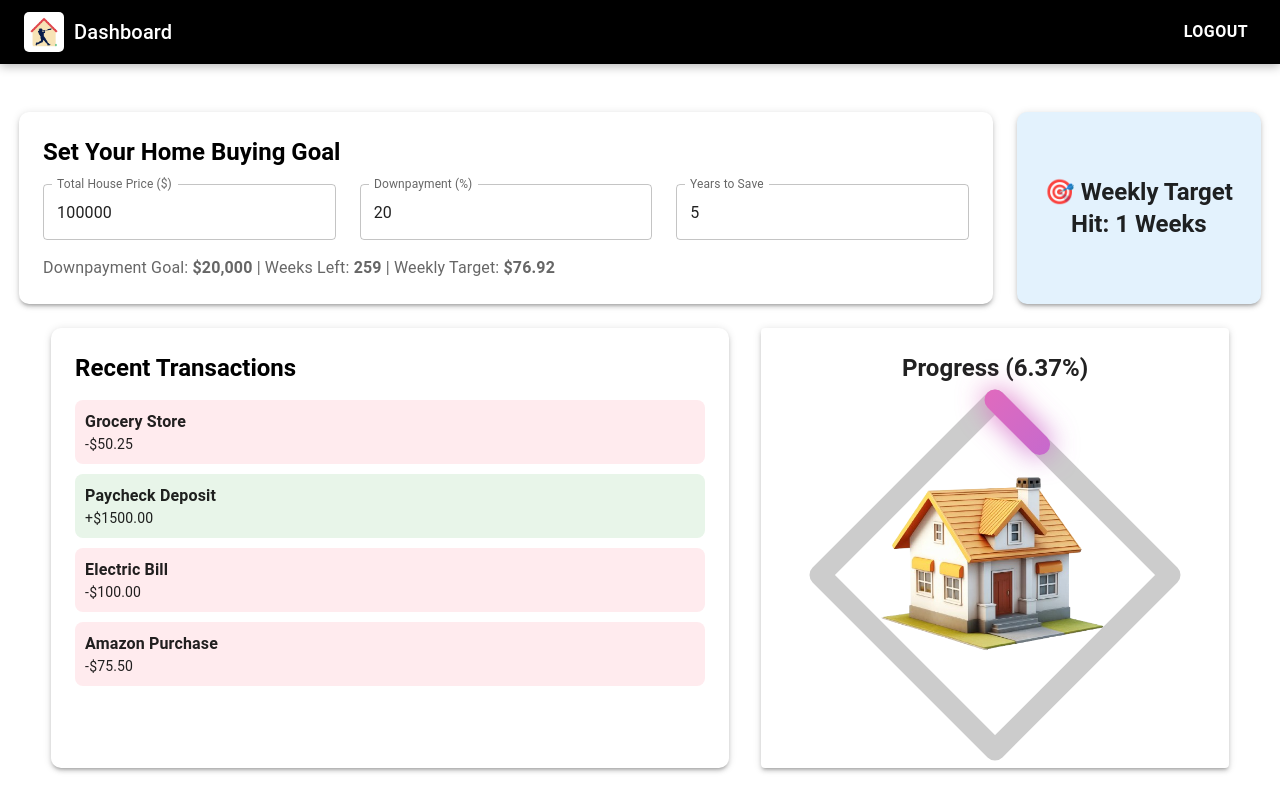
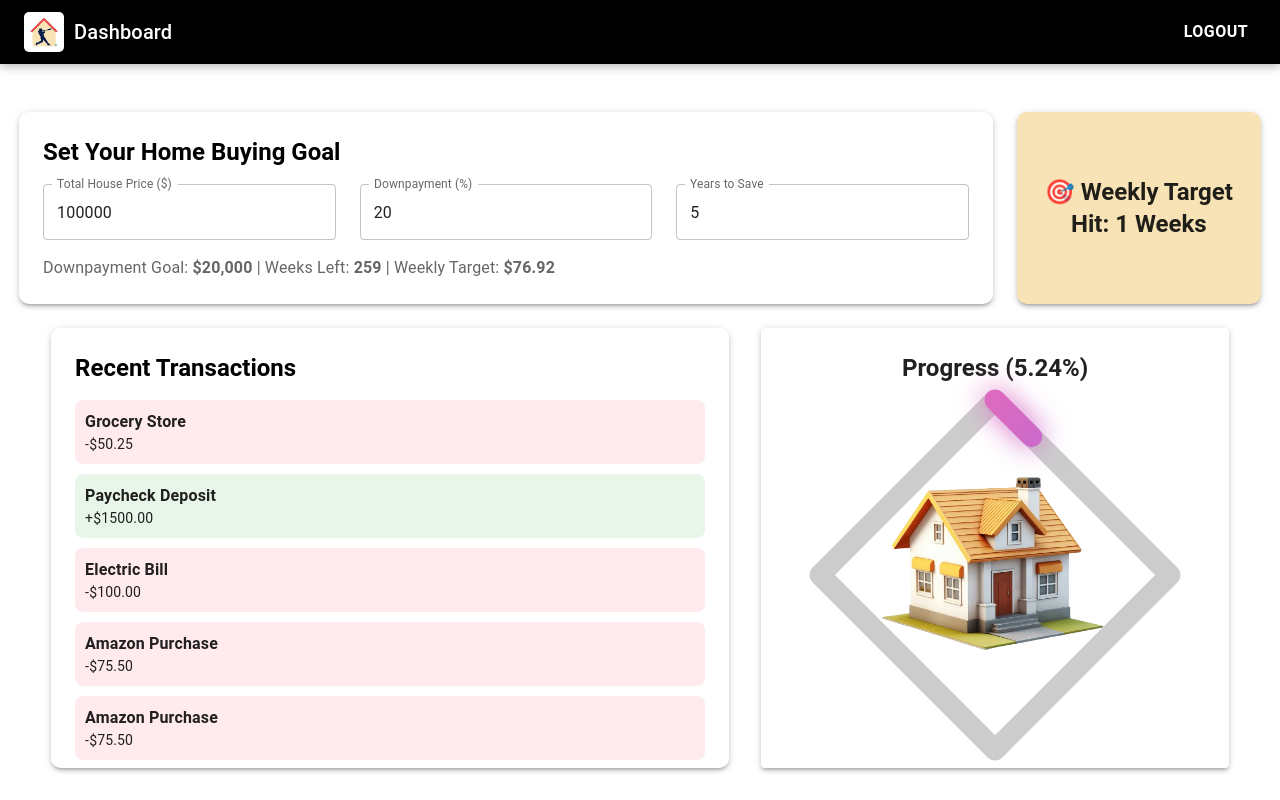
Before and after one commit to WanderingWalnut/HomeRun, a React (Vite) app in the folder frontend/frontend/: page /mainpage in a window 1280 px wide. Built offline with nearby package versions, Linux system fonts and the light colour scheme.

Commit message:
Made scroll view for multiple transactions

```diff
--- a/frontend/frontend/src/pages/MainPage.tsx
+++ b/frontend/frontend/src/pages/MainPage.tsx
@@ -10,6 +10,9 @@ const mockTransactions = [
   { id: 2, description: "Paycheck Deposit", amount: 1500, date: "2025-02-14" },
   { id: 3, description: "Electric Bill", amount: -100, date: "2025-02-13" },
   { id: 4, description: "Amazon Purchase", amount: -75.5, date: "2025-02-12" },
+  { id: 5, description: "Amazon Purchase", amount: -75.5, date: "2025-02-12" },
+  { id: 6, description: "Amazon Purchase", amount: -75.5, date: "2025-02-12" },
+  { id: 7, description: "Amazon Purchase", amount: -75.5, date: "2025-02-12" }
 ];
 
 function DiamondProgress({ value = 0, size = 300, strokeWidth = 10 }) {
@@ -161,7 +164,7 @@ export default function MainPage() {
             width: "20%",
             p: 3,
             borderRadius: "10px",
-            backgroundColor: "#e3f2fd",
+            backgroundColor: "#f7e3b5",
             display: "flex",
             alignItems: "center",
             justifyContent: "center",
@@ -184,6 +187,7 @@ export default function MainPage() {
             p: 3,
             borderRadius: "10px",
             backgroundColor: "white",
+            overflowY: "auto", // Add this to make the content scrollable
           }}
         >
           <Typography variant="h5" fontWeight="bold" mb={2} color="black">
```
